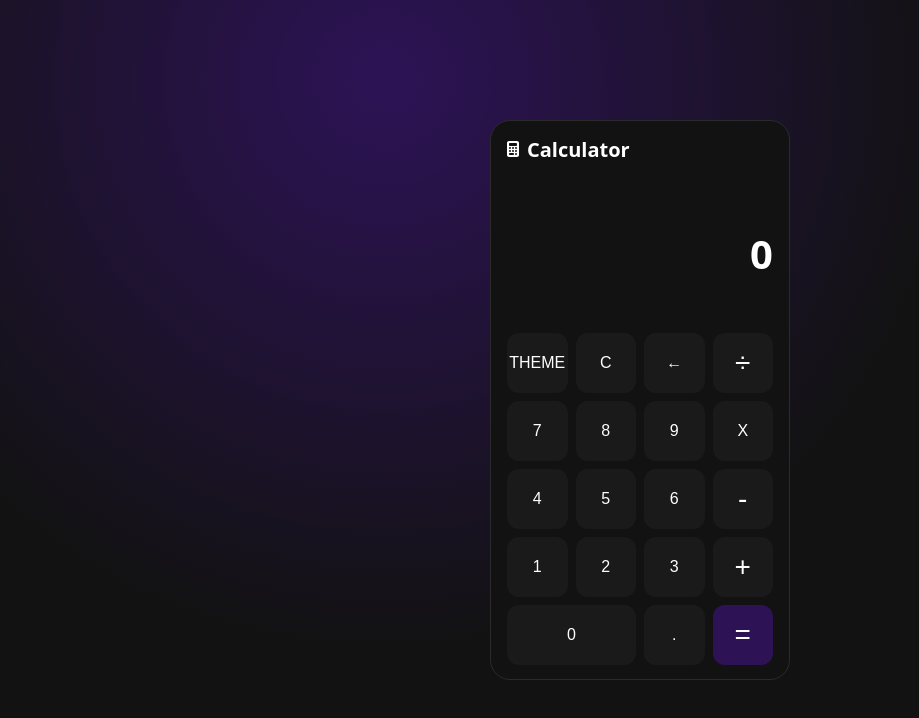
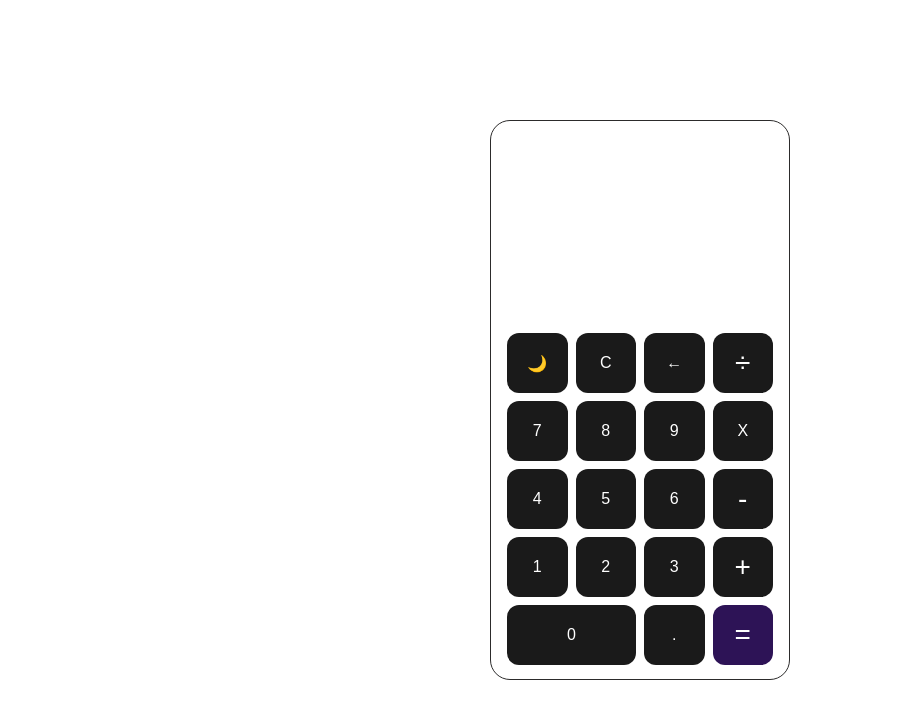
Before and after one commit to j4b1er/calculator-react, a React (Vite) app: page / in a window 1280 px wide. Shown: the top 718 px of the page, without its empty margins (0-919 px from the left). Built offline with nearby package versions, Linux system fonts and the light colour scheme.

Commit message:
Started adding styles for dark and light themes

```diff
--- a/src/assets/css/styles.css
+++ b/src/assets/css/styles.css
@@ -5,24 +5,31 @@
   margin: 0;
   padding: 0; }
 
-body {
+.app {
   min-height: 100vh;
   padding: 1rem;
-  background-color: #121212;
-  background: radial-gradient(circle at 30% 10%, #2d1356, #121212 50%);
+  background: var(--background-color);
   display: flex;
   align-items: center;
-  justify-content: center; }
+  justify-content: center;
+  transition: all 0.5s ease-in-out; }
+  .app[data-theme="dark"] {
+    --background-color: #121212;
+    --secondary-background-color: #2d1356; }
+  .app[data-theme="light"] {
+    --background-color: #ffffff;
+    --secondary-background-color: #c035c3; }
 
 .calculator {
   height: 560px;
   width: 300px;
-  background-color: #121212;
+  background-color: var(--background-color);
   border-radius: 1.25rem;
   overflow: hidden;
   font-family: system-ui, -apple-system, BlinkMacSystemFont, "Segoe UI", Roboto,
  Oxygen, Ubuntu, Cantarell, "Open Sans", "Helvetica Neue", sans-serif;
-  border: 1px solid #2c2b2b; }
+  border: 1px solid #2c2b2b;
+  transition: all 0.5s ease-in-out; }
   .calculator__header {
     height: 160px;
     padding: 0.75rem 1rem 0 1rem;
--- a/src/assets/sass/base/_base.scss
+++ b/src/assets/sass/base/_base.scss
@@ -6,17 +6,29 @@
   padding: 0;
 }
 
-body {
+.app {
   min-height: 100vh;
   padding: 1rem;
-  background-color: $color-black-900;
-  background: radial-gradient(
-    circle at 30% 10%,
-    $color-purple-accent-900,
-    $color-black-900 50%
-  );
+  background: var(--background-color);
+  // background: radial-gradient(
+  //   circle at var(--circle-x-pos) 10%,
+  //   var(--secondary-background-color),
+  //   rgba(0, 0, 0, 0) 50%
+  // );
 
   display: flex;
   align-items: center;
   justify-content: center;
+
+  transition: all 0.5s ease-in-out;
+
+  &[data-theme="dark"] {
+    --background-color: #121212;
+    --secondary-background-color: #2d1356;
+  }
+
+  &[data-theme="light"] {
+    --background-color: #ffffff;
+    --secondary-background-color: #c035c3;
+  }
 }
--- a/src/assets/sass/components/_calculator.scss
+++ b/src/assets/sass/components/_calculator.scss
@@ -1,7 +1,8 @@
 .calculator {
   height: 560px;
   width: 300px;
-  background-color: $color-black-900;
+  // background-color: $color-black-900;
+  background-color: var(--background-color);
   border-radius: 1.25rem;
   overflow: hidden;
   font-family: system-ui, -apple-system, BlinkMacSystemFont, "Segoe UI", Roboto,
@@ -9,8 +10,7 @@
 
   border: 1px solid $color-black-300;
 
-  // display: flex;
-  // flex-flow: column nowrap;
+  transition: all 0.5s ease-in-out;
 
   &__header {
     height: 160px;
--- a/src/components/App.jsx
+++ b/src/components/App.jsx
@@ -10,7 +10,7 @@ const initialState = {
   backNum: "0",
   mathAction: "",
   mathSign: "",
-  theme: "dark",
+  theme: "light",
 };
 
 function reducer(state, action) {
@@ -84,7 +84,10 @@ function reducer(state, action) {
       };
 
     case "switchTheme":
-      return { ...state };
+      return {
+        ...state,
+        theme: state.theme === "dark" ? "light" : "dark",
+      };
 
     case "clear":
       return { ...initialState };
@@ -103,6 +106,7 @@ export default function App() {
   useKey(buttons, dispatch);
 
   return (
+    <div className="app" data-theme={theme}>
       <div className="calculator">
         <Header>
           <h1 className="calculator__header--title">
@@ -129,5 +133,6 @@ export default function App() {
           ))}
         </Body>
       </div>
+    </div>
   );
 }
--- a/src/components/Button.jsx
+++ b/src/components/Button.jsx
@@ -9,7 +9,12 @@ export default function Button({ button, dispatch, theme }) {
         button.name === "0" ? `${button.action}-${button.name}` : button.action
       }`}
       onClick={handleClick}>
-      {button.name.toUpperCase()}
+      {button.name === "theme"
+        ? theme === "dark"
+          ? "☀️"
+          : "🌙"
+        : button.name.toUpperCase()}
+      {/* {button.name.toUpperCase()} */}
     </button>
   );
 }
```
Also changed, not shown: src/assets/sass/abstract/_variables.scss (+8 -0 lines). Lines whose indentation alone changed are shown as unchanged.
